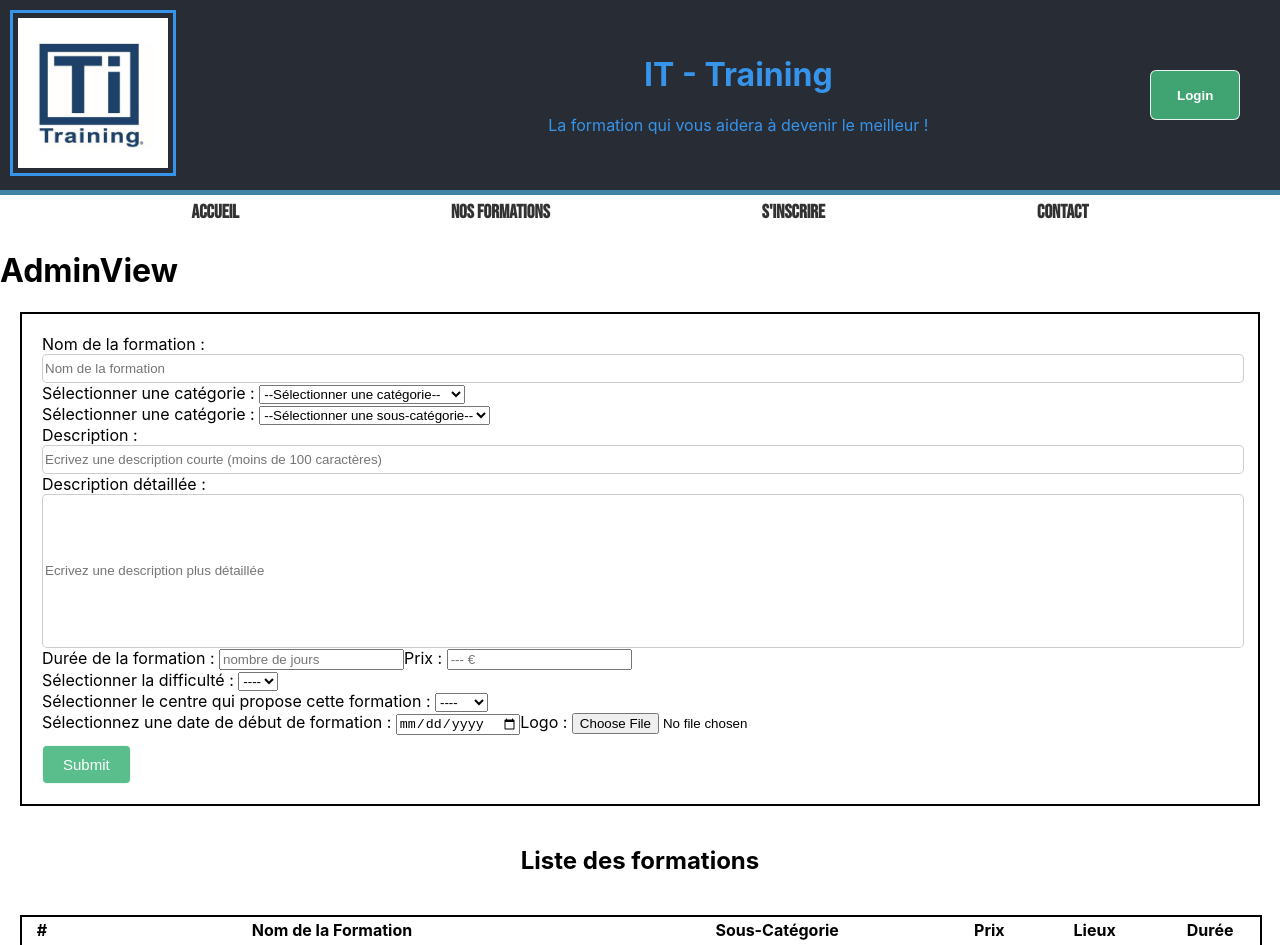
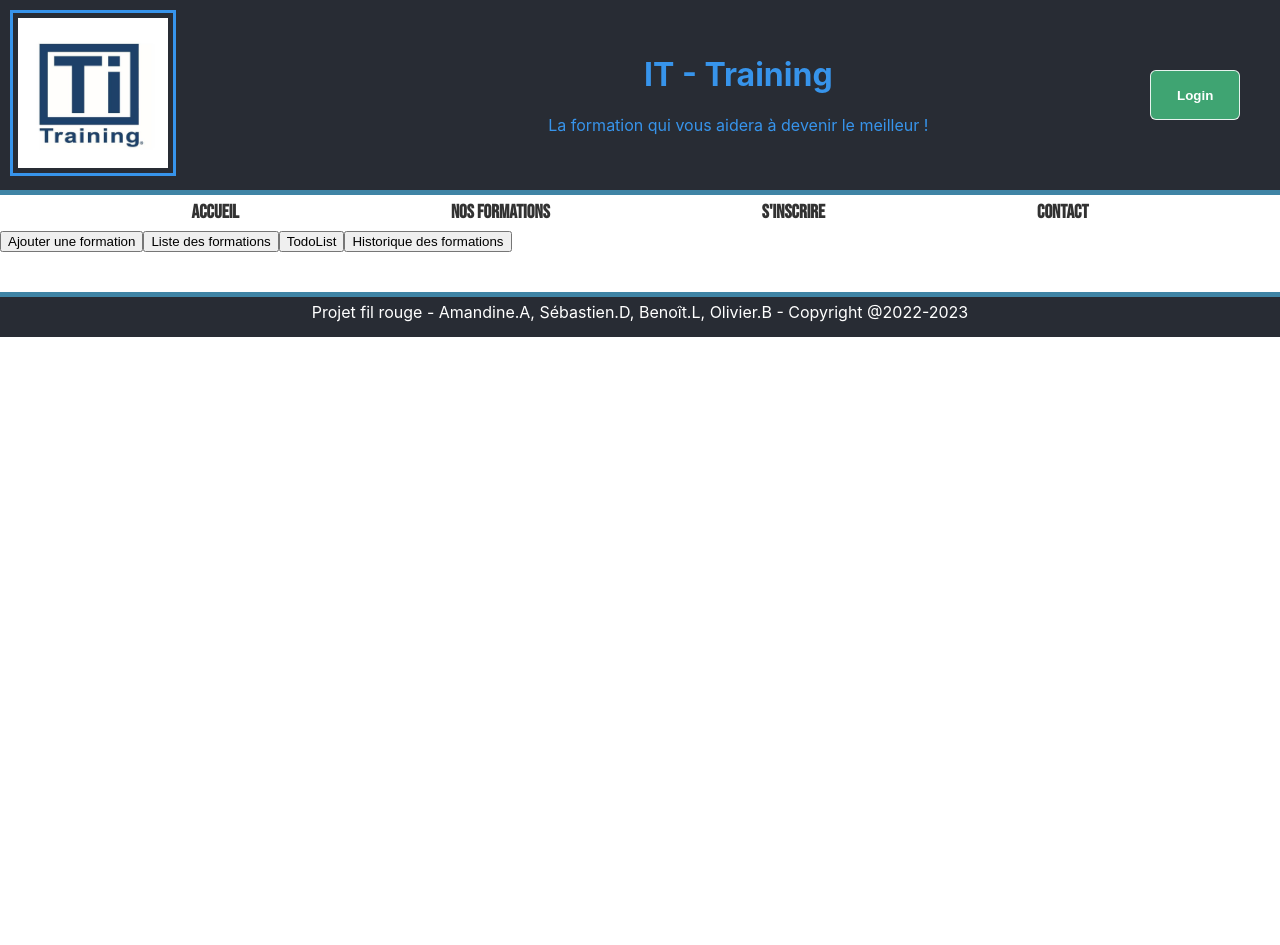
Before and after one commit to BenoitLecoeuvre/ITTraining_project, a React (Create React App) app: page /admin in a window 1280 px wide. Shown: the top 945 px of the page. After the commit the page ends 800 px from the top, so only its background shows below. Built offline with nearby package versions, Linux system fonts and the light colour scheme.

Commit message:
boutons admin

```diff
--- a/src/components/AddFormationComponent/AddFormationComponent.jsx
+++ b/src/components/AddEditFormationComponent/AddEditFormationComponent.jsx
@@ -1,9 +1,9 @@
-import React, { useState } from 'react';
+import React from 'react';
 import './AddFormationComponent.css'
-import FormationList from '../../datas/FormationList.json';
 
-const AddFormationComponent = ({listformation, updateFormationList}) => {
+const AddFormationComponent = ({listformation, updateFormationList, modifFormation,  setModifFormation}) => {
 
+    // Récupération des datas de la nouvelle formation à créer
     function createFormationHandler(e) {
         e.preventDefault();
         let id = listformation.length + 1;
@@ -18,7 +18,7 @@ const AddFormationComponent = ({listformation, updateFormationList}) => {
         let lieux = e.target['lieux'].value;
         let dates = e.target['dates'].value;
         let logo = e.target['logo'].files[0];
-
+        // Obliger user à compléter tous les champs (sauf image pour l'instant)
         if (formationName !== "" && category !== "" && subCategory !== "" && description !== "" && descriptionDetail !== "" && duree !== "" && price !== "" && difficulty !== "" && lieux !== "" && dates !== "") {
             const newFormation = { id, formationName, category, subCategory, description, descriptionDetail, duree, price, difficulty, lieux, dates, logo }
             console.table(newFormation);
@@ -27,12 +27,10 @@ const AddFormationComponent = ({listformation, updateFormationList}) => {
             updateFormationList(listTmp);
             console.log(newFormation)
             alert(`La formation a bien été ajoutée`);
-        } else {
-            alert("Veuillez Remplir tous les champs")
-        }
+        } else alert("Veuillez Remplir tous les champs")
     }
 
-    return (
+    return modifFormation === false ? (
         <div>
             <form onSubmit={createFormationHandler} id="addFormationForm">
                 <div className='formContainer'>
@@ -99,7 +97,9 @@ const AddFormationComponent = ({listformation, updateFormationList}) => {
                 </div>
             </form>
         </div>
-    );
+    )
+    : <h1>test</h1>
+    ;
 }
 
 export default AddFormationComponent;
--- /dev/null
+++ b/src/components/AdminBoutonsComponent/AdminBoutonsComponent.jsx
@@ -0,0 +1,16 @@
+import React from 'react';
+
+const AdminBoutonsComponent = ({addFormation, setAddFormation, displayFormation, setDisplayFormation, todoList, setTodoList, history, setHistory }) => {
+
+
+    return (
+        <div>
+            <button onClick={()=> setAddFormation(!addFormation)}>Ajouter une formation</button>
+            <button onClick={()=> setDisplayFormation(!displayFormation)}>Liste des formations</button>
+            <button onClick={()=> setTodoList(!todoList)}>TodoList</button>
+            <button onClick={()=> setHistory(!history)}>Historique des formations</button>
+        </div>
+    );
+}
+
+export default AdminBoutonsComponent;
--- a/src/components/AdminHistoriqueFormationDisplay/AdminHistoriqueFormationDisplay.jsx
+++ b/src/components/AdminHistoriqueFormationDisplay/AdminHistoriqueFormationDisplay.jsx
@@ -60,6 +60,7 @@ const AdminHistoriqueFormationDisplay = () => {
 
     return (
         <div>
+            <h2>Historique des formations</h2>
             <AdminFilterComponent
                 activeCategory={activeCategory} setActiveCategory={setActiveCategory} categoryList={categoryList} resetInputCat={resetInputCat}
                 activeStatus={activeStatus} statusList={statusList} setActiveStatut={setActiveStatut} resetInputStat={resetInputStat} />
--- a/src/components/ArrayFormationComponent/ArrayFormationComponent.jsx
+++ b/src/components/ArrayFormationComponent/ArrayFormationComponent.jsx
@@ -1,13 +1,22 @@
-import React, { useState } from 'react';
-// import { FontAwesomeIcon } from '@fortawesome/react-fontawesome';
-// import { faTrash, faPenToSquare } from '@fortawesome/free-solid-svg-icons';
-import FormationList from '../../datas/FormationList.json';
+import React from 'react';
+import { FontAwesomeIcon } from '@fortawesome/react-fontawesome'
+import { faPen, faTrash } from '@fortawesome/free-solid-svg-icons'
 import './ArrayFormationComponent.css'
 
-const ArrayFormationComponent = ({listformation, updateFormationList}) => {
+const ArrayFormationComponent = ({ listformation, updateFormationList, editFormation, modifFormation, setModifFormation}) => {
+
+    // Function pour supprimer une formation
+    function deleteFormation(index) {
+        console.log(index)
+        if (window.confirm(`Etes-vous sur de vouloir supprimer la formation n°${index + 1}? Cette action est irréversible !`)) {
+            let newFormationList = listformation.filter((formation) => formation.id - 1 !== index);
+            updateFormationList(newFormationList)
+        }
+    }
 
     return (
         <div>
+            <h2 style={{ textAlign: 'center', margin: '40px 0px' }}>Liste des formations</h2>
             <table className='table'>
                 <thead>
                     <tr>
@@ -17,11 +26,11 @@ const ArrayFormationComponent = ({listformation, updateFormationList}) => {
                         <th scope='col' className='colonne'>Prix</th>
                         <th scope='col' className='colonne'>Lieux</th>
                         <th scope='col' className='colonne'>Durée</th>
+                        <th scope='col' className='colonne'>Actions</th>
                     </tr>
                 </thead>
                 <tbody>
                     {listformation.map((formation, index) => (
-
                         <tr key={index}>
                             <th>{index + 1}</th>
                             <td>{formation.formationName}</td>
@@ -29,6 +38,10 @@ const ArrayFormationComponent = ({listformation, updateFormationList}) => {
                             <td>{formation.price} €</td>
                             <td>{formation.lieux[0]} / {formation.lieux[1]}</td>
                             <td>{formation.duree} jours</td>
+                            <td>
+                                <FontAwesomeIcon icon={faPen} onClick={()=> editFormation(index)}/>
+                                <FontAwesomeIcon icon={faTrash} onClick={() => deleteFormation(index)} />
+                            </td>
                         </tr>
                     ))
                     }
--- a/src/datas/FormationList.json
+++ b/src/datas/FormationList.json
@@ -9,9 +9,19 @@
         "duree": 3,
         "price": 399,
         "difficulty": 1,
-        "lieux": ["Paris", "Lille"],
-        "dates": ["02 janvier 2023", "05 janvier 2023"],
-        "logo":"./img/logo_m2i.jpg"
+        "lieux": [
+            "Paris",
+            "Lille"
+        ],
+        "dates": [
+            "02 janvier 2023",
+            "05 janvier 2023"
+        ],
+        "logo": "./img/logo_m2i.jpg",
+        "start": "2019-06-16T16:56:06.308Z",
+        "end": "2019-06-25T16:56:06.308Z",
+        "status": "",
+        "nbrinscrit": "15"
     },
     {
         "id": 2,
@@ -23,9 +33,19 @@
         "duree": 5,
         "price": 499,
         "difficulty": 1,
-        "lieux": ["Paris", "Lille"],
-        "dates": ["15 janvier 2023", "20 janvier 2023"],
-        "logo":"./img/logo_m2i.jpg"
+        "lieux": [
+            "Paris",
+            "Lille"
+        ],
+        "dates": [
+            "15 janvier 2023",
+            "20 janvier 2023"
+        ],
+        "logo": "./img/logo_m2i.jpg",
+        "start": "2019-06-16T16:56:06.308Z",
+        "end": "2019-06-25T16:56:06.308Z",
+        "status": "",
+        "nbrinscrit": "15"
     },
     {
         "id": 3,
@@ -37,9 +57,19 @@
         "duree": 5,
         "price": 799,
         "difficulty": 3,
-        "lieux": ["Paris", "Lille"],
-        "dates": ["01 février 2023", "14 février 2023"],
-        "logo":"./img/logo_m2i.jpg"
+        "lieux": [
+            "Paris",
+            "Lille"
+        ],
+        "dates": [
+            "01 février 2023",
+            "14 février 2023"
+        ],
+        "logo": "./img/logo_m2i.jpg",
+        "start": "2022-10-10T16:56:06.308Z",
+        "end": "2023-03-03T16:56:06.308Z",
+        "status": "",
+        "nbrinscrit": "15"
     },
     {
         "id": 4,
@@ -51,9 +81,19 @@
         "duree": 14,
         "price": 699,
         "difficulty": 3,
-        "lieux": ["Paris", "Lille"],
-        "dates": ["15 janvier 2023", "29 janvier 2023"],
-        "logo":"./img/logo_m2i.jpg"
+        "lieux": [
+            "Paris",
+            "Lille"
+        ],
+        "dates": [
+            "15 janvier 2023",
+            "29 janvier 2023"
+        ],
+        "logo": "./img/logo_m2i.jpg",
+        "start": "2023-01-01T16:56:06.308Z",
+        "end": "2023-03-03T16:56:06.308Z",
+        "status": "",
+        "nbrinscrit": "15"
     },
     {
         "id": 5,
@@ -65,9 +105,19 @@
         "duree": 5,
         "price": 450,
         "difficulty": 2,
-        "lieux": ["Paris", "Lille"],
-        "dates": ["01 mars 2023", "05 mars 2023"],
-        "logo":"./img/logo_m2i.jpg"
+        "lieux": [
+            "Paris",
+            "Lille"
+        ],
+        "dates": [
+            "01 mars 2023",
+            "05 mars 2023"
+        ],
+        "logo": "./img/logo_m2i.jpg",
+        "start": "2020-04-16T16:56:06.308Z",
+        "end": "2020-05-01T16:56:06.308Z",
+        "status": "",
+        "nbrinscrit": "15"
     },
     {
         "id": 6,
@@ -79,9 +129,19 @@
         "duree": 3,
         "price": 350,
         "difficulty": 2,
-        "lieux": ["Paris", "Lille"],
-        "dates": ["01 avril 2023", "03 avril 2023"],
-        "logo":"./img/logo_m2i.jpg"
+        "lieux": [
+            "Paris",
+            "Lille"
+        ],
+        "dates": [
+            "01 avril 2023",
+            "03 avril 2023"
+        ],
+        "logo": "./img/logo_m2i.jpg",
+        "start": "2022-09-16T16:56:06.308Z",
+        "end": "2022-12-25T16:56:06.308Z",
+        "status": "",
+        "nbrinscrit": "15"
     },
     {
         "id": 7,
@@ -93,9 +153,19 @@
         "duree": 4,
         "price": 399,
         "difficulty": 2,
-        "lieux": ["Paris", "Lille"],
-        "dates": ["06 avril 2023", "10 avril 2023"],
-        "logo":"./img/logo_m2i.jpg"
+        "lieux": [
+            "Paris",
+            "Lille"
+        ],
+        "dates": [
+            "06 avril 2023",
+            "10 avril 2023"
+        ],
+        "logo": "./img/logo_m2i.jpg",
+        "start": "2022-12-20T16:56:06.308Z",
+        "end": "2023-06-25T16:56:06.308Z",
+        "status": "",
+        "nbrinscrit": "15"
     },
     {
         "id": 8,
@@ -107,9 +177,19 @@
         "duree": 5,
         "price": 599,
         "difficulty": 4,
-        "lieux": ["Paris", "Lille"],
-        "dates": ["01 mai 2023", "05 mai 2023"],
-        "logo":"./img/logo_m2i.jpg"
+        "lieux": [
+            "Paris",
+            "Lille"
+        ],
+        "dates": [
+            "01 mai 2023",
+            "05 mai 2023"
+        ],
+        "logo": "./img/logo_m2i.jpg",
+        "start": "2021-06-16T16:56:06.308Z",
+        "end": "2021-12-25T16:56:06.308Z",
+        "status": "",
+        "nbrinscrit": "15"
     },
     {
         "id": 9,
@@ -121,9 +201,19 @@
         "duree": 3,
         "price": 399,
         "difficulty": 3,
-        "lieux": ["Paris", "Lille"],
-        "dates": ["15 mai 2023", "17 mai 2023"],
-        "logo":"./img/logo_m2i.jpg"
+        "lieux": [
+            "Paris",
+            "Lille"
+        ],
+        "dates": [
+            "15 mai 2023",
+            "17 mai 2023"
+        ],
+        "logo": "./img/logo_m2i.jpg",
+        "start": "2021-06-16T16:56:06.308Z",
+        "end": "2025-06-25T16:56:06.308Z",
+        "status": "",
+        "nbrinscrit": "15"
     },
     {
         "id": 10,
@@ -135,9 +225,19 @@
         "duree": 3,
         "price": 499,
         "difficulty": 2,
-        "lieux": ["Lille" , "Paris"],
-        "dates": ["3 Janvier 2023","7 Février 2023"],
-        "logo":"./img/logo_m2i.jpg"
+        "lieux": [
+            "Lille",
+            "Paris"
+        ],
+        "dates": [
+            "3 Janvier 2023",
+            "7 Février 2023"
+        ],
+        "logo": "./img/logo_m2i.jpg",
+        "start": "2025-01-16T16:56:06.308Z",
+        "end": "2027-06-25T16:56:06.308Z",
+        "status": "",
+        "nbrinscrit": "15"
     },
     {
         "id": 11,
@@ -149,9 +249,19 @@
         "duree": 5,
         "price": 699,
         "difficulty": 3,
-        "lieux": ["Lille" , "Paris"],
-        "dates": ["3 Janvier 2023","7 Février 2023"],
-        "logo":"./img/logo_m2i.jpg"
+        "lieux": [
+            "Lille",
+            "Paris"
+        ],
+        "dates": [
+            "3 Janvier 2023",
+            "7 Février 2023"
+        ],
+        "logo": "./img/logo_m2i.jpg",
+        "start": "2015-10-02T16:56:06.308Z",
+        "end": "2016-01-10T16:56:06.308Z",
+        "status": "",
+        "nbrinscrit": "15"
     },
     {
         "id": 12,
@@ -163,9 +273,19 @@
         "duree": 5,
         "price": 750,
         "difficulty": 3,
-        "lieux": ["Lille" , "Paris"],
-        "dates": ["3 Janvier 2023","7 Février 2023"],
-        "logo":"./img/logo_m2i.jpg"
+        "lieux": [
+            "Lille",
+            "Paris"
+        ],
+        "dates": [
+            "3 Janvier 2023",
+            "7 Février 2023"
+        ],
+        "logo": "./img/logo_m2i.jpg",
+        "start": "2022-01-01T16:56:06.308Z",
+        "end": "2022-12-31T16:56:06.308Z",
+        "status": "",
+        "nbrinscrit": "15"
     },
     {
         "id": 13,
@@ -177,9 +297,19 @@
         "duree": 5,
         "price": 750,
         "difficulty": 4,
-        "lieux": ["Lille" , "Paris"],
-        "dates": ["3 Janvier 2023","7 Février 2023"],
-        "logo":"./img/logo_m2i.jpg"
+        "lieux": [
+            "Lille",
+            "Paris"
+        ],
+        "dates": [
+            "3 Janvier 2023",
+            "7 Février 2023"
+        ],
+        "logo": "./img/logo_m2i.jpg",
+        "start": "2023-01-01T16:56:06.308Z",
+        "end": "2023-12-31T16:56:06.308Z",
+        "status": "",
+        "nbrinscrit": "15"
     },
     {
         "id": 14,
@@ -191,9 +321,19 @@
         "duree": 14,
         "price": 850,
         "difficulty": 5,
-        "lieux": ["Lille" , "Paris"],
-        "dates": ["3 Janvier 2023","7 Février 2023"],
-        "logo":"./img/logo_m2i.jpg"
+        "lieux": [
+            "Lille",
+            "Paris"
+        ],
+        "dates": [
+            "3 Janvier 2023",
+            "7 Février 2023"
+        ],
+        "logo": "./img/logo_m2i.jpg",
+        "start": "2017-08-27T16:56:06.308Z",
+        "end": "2018-01-25T16:56:06.308Z",
+        "status": "",
+        "nbrinscrit": "15"
     },
     {
         "id": 15,
@@ -205,9 +345,19 @@
         "duree": 3,
         "price": 299,
         "difficulty": 2,
-        "lieux": ["Lille" , "Paris"],
-        "dates": ["3 Janvier 2023","7 Février 2023"],
-        "logo":"./img/logo_m2i.jpg"
+        "lieux": [
+            "Lille",
+            "Paris"
+        ],
+        "dates": [
+            "3 Janvier 2023",
+            "7 Février 2023"
+        ],
+        "logo": "./img/logo_m2i.jpg",
+        "start": "2022-10-18T16:56:06.308Z",
+        "end": "2022-12-31T16:56:06.308Z",
+        "status": "",
+        "nbrinscrit": "15"
     },
     {
         "id": 16,
@@ -219,9 +369,19 @@
         "duree": 5,
         "price": 450,
         "difficulty": 2,
-        "lieux": ["Lille" , "Paris"],
-        "dates": ["3 Janvier 2023","7 Février 2023"],
-        "logo":"./img/logo_m2i.jpg"
+        "lieux": [
+            "Lille",
+            "Paris"
+        ],
+        "dates": [
+            "3 Janvier 2023",
+            "7 Février 2023"
+        ],
+        "logo": "./img/logo_m2i.jpg",
+        "start": "2024-05-16T16:56:06.308Z",
+        "end": "2024-06-25T16:56:06.308Z",
+        "status": "",
+        "nbrinscrit": "15"
     },
     {
         "id": 17,
@@ -233,9 +393,19 @@
         "duree": 3,
         "price": 300,
         "difficulty": 3,
-        "lieux": ["Lille" , "Paris"],
-        "dates": ["3 Janvier 2023","7 Février 2023"],
-        "logo":"./img/logo_m2i.jpg"
+        "lieux": [
+            "Lille",
+            "Paris"
+        ],
+        "dates": [
+            "3 Janvier 2023",
+            "7 Février 2023"
+        ],
+        "logo": "./img/logo_m2i.jpg",
+        "start": "2012-01-16T16:56:06.308Z",
+        "end": "2012-01-25T16:56:06.308Z",
+        "status": "",
+        "nbrinscrit": "15"
     },
     {
         "id": 18,
@@ -247,9 +417,19 @@
         "duree": 2,
         "price": 250,
         "difficulty": 1,
-        "lieux": ["Lille" , "Paris"],
-        "dates": ["3 Janvier 2023","7 Février 2023"],
-        "logo":"./img/logo_m2i.jpg"
+        "lieux": [
+            "Lille",
+            "Paris"
+        ],
+        "dates": [
+            "3 Janvier 2023",
+            "7 Février 2023"
+        ],
+        "logo": "./img/logo_m2i.jpg",
+        "start": "2021-06-16T16:56:06.308Z",
+        "end": "2022-12-31T16:56:06.308Z",
+        "status": "",
+        "nbrinscrit": "15"
     },
     {
         "id": 19,
@@ -261,9 +441,19 @@
         "duree": 2,
         "price": 250,
         "difficulty": 1,
-        "lieux": ["Lille" , "Paris"],
-        "dates": ["3 Janvier 2023","7 Février 2023"],
-        "logo":"./img/logo_m2i.jpg"
+        "lieux": [
+            "Lille",
+            "Paris"
+        ],
+        "dates": [
+            "3 Janvier 2023",
+            "7 Février 2023"
+        ],
+        "logo": "./img/logo_m2i.jpg",
+        "start": "2023-02-10T16:56:06.308Z",
+        "end": "2023-06-25T16:56:06.308Z",
+        "status": "",
+        "nbrinscrit": "15"
     },
     {
         "id": 20,
@@ -275,8 +465,18 @@
         "duree": 3,
         "price": 400,
         "difficulty": 3,
-        "lieux": ["Lille" , "Paris"],
-        "dates": ["3 Janvier 2023","7 Février 2023"],
-        "logo":"./img/logo_m2i.jpg"
+        "lieux": [
+            "Lille",
+            "Paris"
+        ],
+        "dates": [
+            "3 Janvier 2023",
+            "7 Février 2023"
+        ],
+        "logo": "./img/logo_m2i.jpg",
+        "start": "2021-06-16T16:56:06.308Z",
+        "end": "2022-12-31T16:56:06.308Z",
+        "status": "",
+        "nbrinscrit": "15"
     }
 ]
--- a/src/views/adminView/adminView.jsx
+++ b/src/views/adminView/adminView.jsx
@@ -1,23 +1,66 @@
-import React, {useState} from "react";
-import AddFormationComponent from "../../components/AddFormationComponent/AddFormationComponent";
+import React, { useState } from "react";
+import AddEditFormationComponent from "../../components/AddEditFormationComponent/AddEditFormationComponent";
 import ArrayFormationComponent from "../../components/ArrayFormationComponent/ArrayFormationComponent";
 import TodoListDisplayComponent from "../../components/TodoListDisplayComponent/TodoListDisplayComponent";
 import AdminHistoriqueFormationDisplay from "../../components/AdminHistoriqueFormationDisplay/AdminHistoriqueFormationDisplay";
 import FormationList from '../../datas/FormationList.json';
+import AdminBoutonsComponent from "../../components/AdminBoutonsComponent/AdminBoutonsComponent";
 
 const AdminView = () => {
 
-  const [listformation , updateFormationList] = useState (FormationList);
+  // States pour les boutons
+  const [addFormation, setAddFormation] = useState(false)
+  const [displayFormation, setDisplayFormation] = useState(false)
+  const [todoList, setTodoList] = useState(false)
+  const [history, setHistory] = useState(false)
+
+// State pour set la liste de formation
+  const [listformation, updateFormationList] = useState(FormationList);
+
+  // State pour passer en mode edit formation
+  const [modifFormation, setModifFormation] = useState(false)
+
+  // States pour recup les datas de la formation à modifier
+  const [formationName, setFormationName]=useState('');
+  const [category, setCategory] = useState('');
+  const [subCategory, setSubCategory] = useState('');
+  const [description, setDescription] = useState('');
+  const [descriptionDetail, setDescriptionDetail] = useState('');
+  const [duree, setDuree] = useState('');
+  const [price, setPrice] = useState('');
+  const [difficulty, setDifficulty] = useState('');
+  const [lieux, setLieux] = useState('');
+  const [dates, setDates] = useState('');
+
+
+  // Function pour passer la formation à modifier dans le formulaire
+  function editFormation(index) {
+    setModifFormation(!modifFormation);
+    setFormationName(listformation[index].formationName)
+    console.log(formationName)
+  }
+
 
   return (
     <div>
-      <h1>AdminView</h1>
-      <AddFormationComponent listformation={listformation} updateFormationList={updateFormationList} />
-      <h2 style={{ textAlign: 'center', margin: '40px 0px' }}>Liste des formations</h2>
-      <ArrayFormationComponent listformation={listformation} updateFormationList={updateFormationList}/>
-      <TodoListDisplayComponent />
-      <h2>Historique des formations</h2>
-      <AdminHistoriqueFormationDisplay />
+      <AdminBoutonsComponent
+        addFormation={addFormation} displayFormation={displayFormation} todoList={todoList} history={history}
+        setAddFormation={setAddFormation} setDisplayFormation={setDisplayFormation} setTodoList={setTodoList} setHistory={setHistory} />
+
+      {addFormation ?
+        <AddEditFormationComponent listformation={listformation} updateFormationList={updateFormationList} modifFormation={modifFormation} setModifFormation={setModifFormation} />
+        : null}
+
+      {displayFormation ?
+        <ArrayFormationComponent listformation={listformation} updateFormationList={updateFormationList} editFormation={editFormation}
+          modifFormation={modifFormation} setModifFormation={setModifFormation} />
+        : null}
+
+      {todoList ?
+        <TodoListDisplayComponent /> : null}
+
+      {history ?
+        <AdminHistoriqueFormationDisplay /> : null}
     </div>
   );
 };
```
Also changed, not shown: src/components/AddEditFormationComponent/AddFormationComponent.css (renamed from src/components/AddFormationComponent/AddFormationComponent.css).
